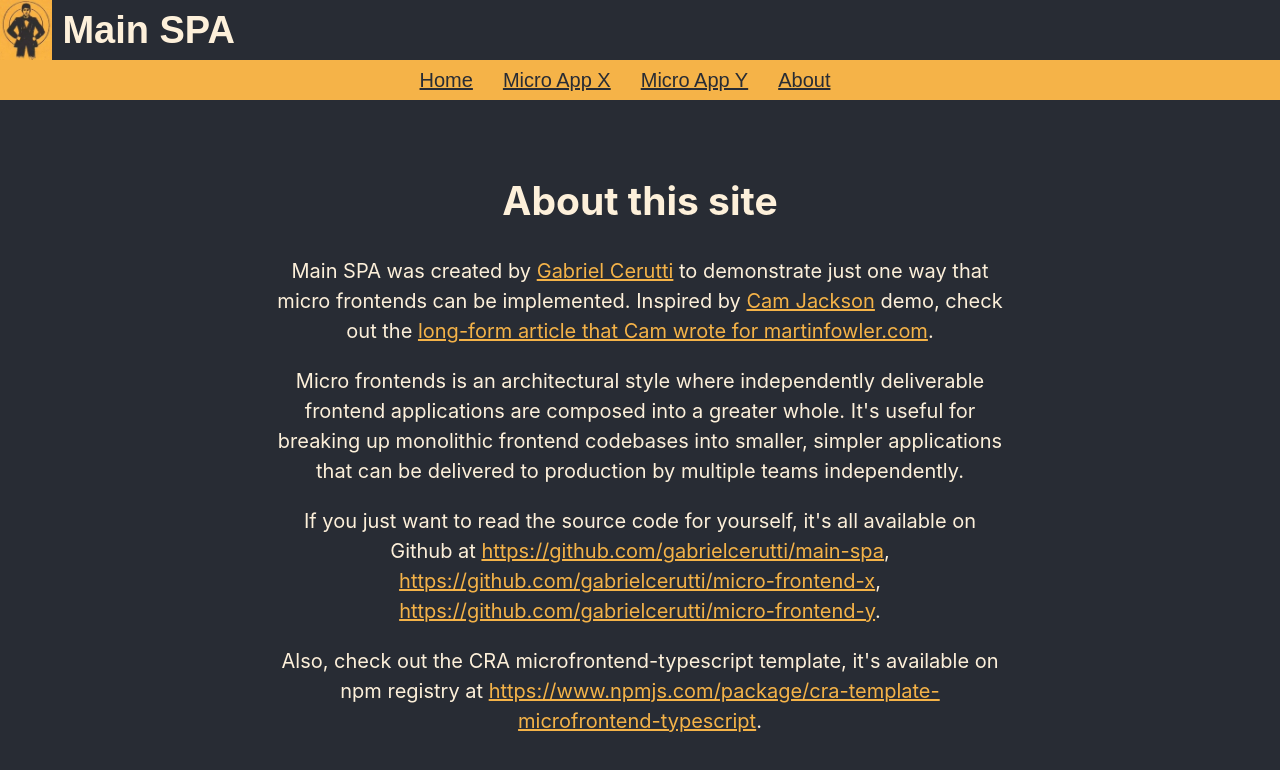
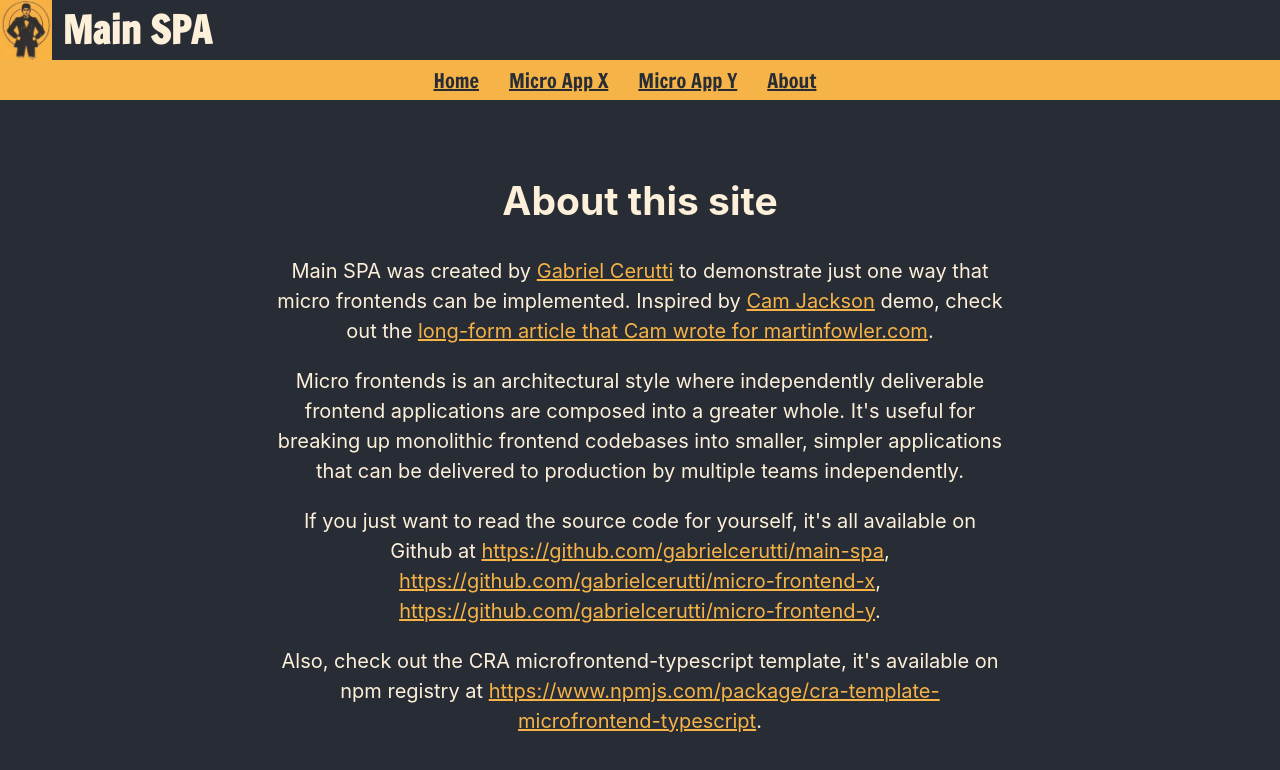
Before and after one commit to gabrielcerutti/main-spa, a React (Create React App) app: page /about in a window 1280 px wide. Shown: the top 770 px of the page. Built offline with nearby package versions, Linux system fonts and the light colour scheme.

Commit message:
Added new font

```diff
--- a/src/components/AppHeader.css
+++ b/src/components/AppHeader.css
@@ -21,7 +21,7 @@
 .MainSpa-header h1 {
   margin: 0;
   font-size: 38px;
-  font-family: fantasy;
+  font-family: 'Francois One';
   color: #fdf0da;
   margin-left: 10px;
 }
@@ -34,7 +34,9 @@
   background-color: #f5b348;
   color: #282c34;
   font-size: 20px;
-  font-family: fantasy;
+  font-family: 'Francois One';
+  font-weight: 400;
+  font-style: normal;
 }
 
 .MainSpa-header nav ol {
--- a/src/index.css
+++ b/src/index.css
@@ -1,3 +1,8 @@
+@font-face {
+  font-family: 'Francois One';
+  src: local('Francois One'), url(assets/fonts/FrancoisOne-Regular.ttf) format('truetype');
+}
+
 body {
   margin: 0;
   font-family: -apple-system, BlinkMacSystemFont, 'Segoe UI', 'Roboto', 'Oxygen',
--- a/src/pages/Home.tsx
+++ b/src/pages/Home.tsx
@@ -1,5 +1,5 @@
 // import logo from '../logo.svg';
-import triunfador from '../triunfador.jpg';
+import triunfador from '../assets/images/triunfador.jpg';
 import '../App.css';
 
 const Home = () => {
@@ -7,7 +7,13 @@ const Home = () => {
   return (
     <div>
       <header className="Home-header">
-        <img src={`${triunfador}`} className="Home-logo" alt="logo" />
+        <a
+          href="https://open.spotify.com/album/26vh26M3hPs7BMelYSQ6iH?si=p0WL7xmcRMyHs_bswRhp9Q&dl_branch=1"
+          target="_blank"
+          rel="noopener noreferrer"
+        >
+          <img src={triunfador} className="Home-logo" alt="logo" />
+        </a>
         <p>
           Edit <code>src/pages/Home.tsx</code> and save to reload.
         </p>
```
Also changed, not shown: src/assets/fonts/FrancoisOne-Regular.ttf (added), src/assets/fonts/OFL.txt (added), src/assets/images/triunfador.jpg (renamed from src/triunfador.jpg).
